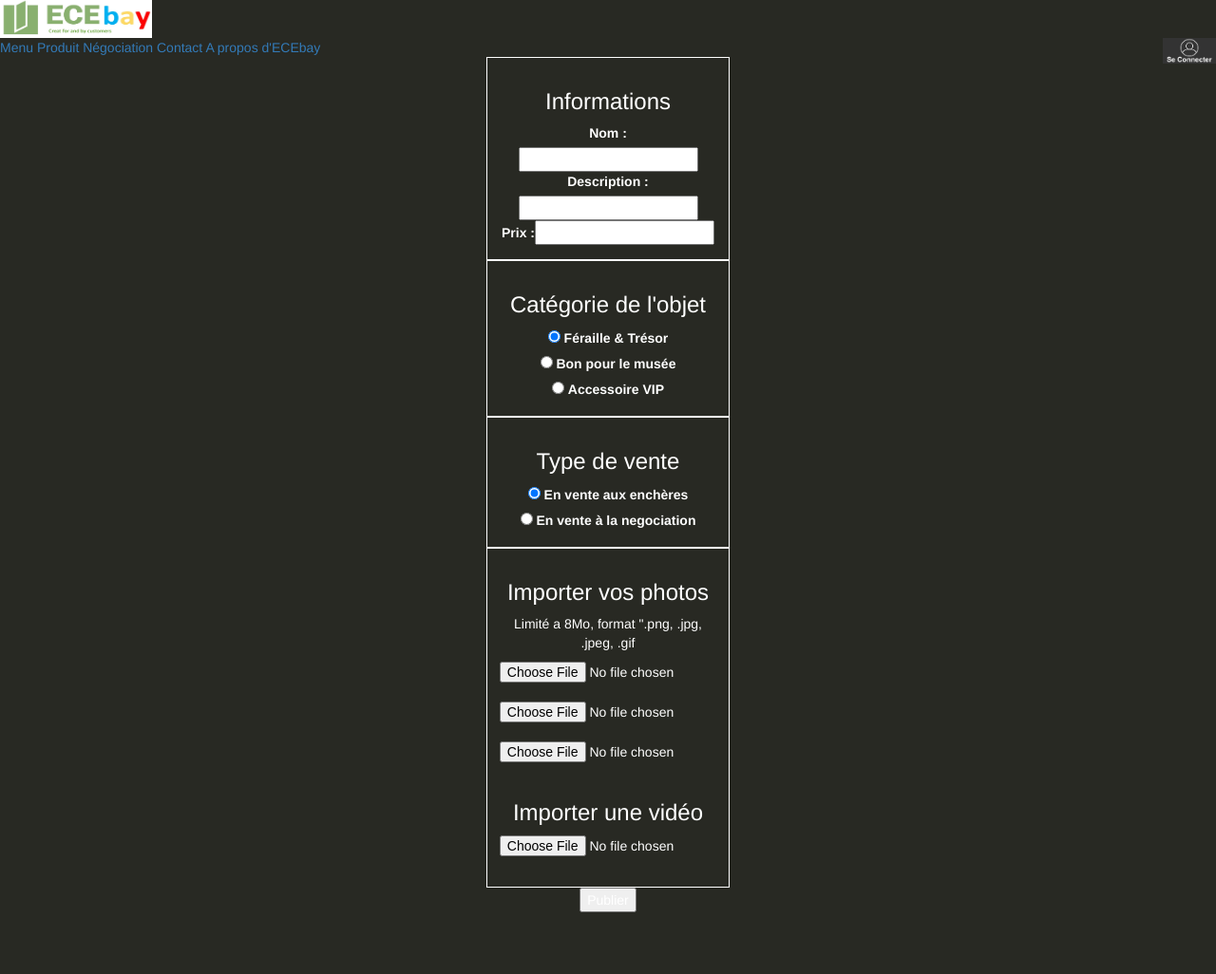
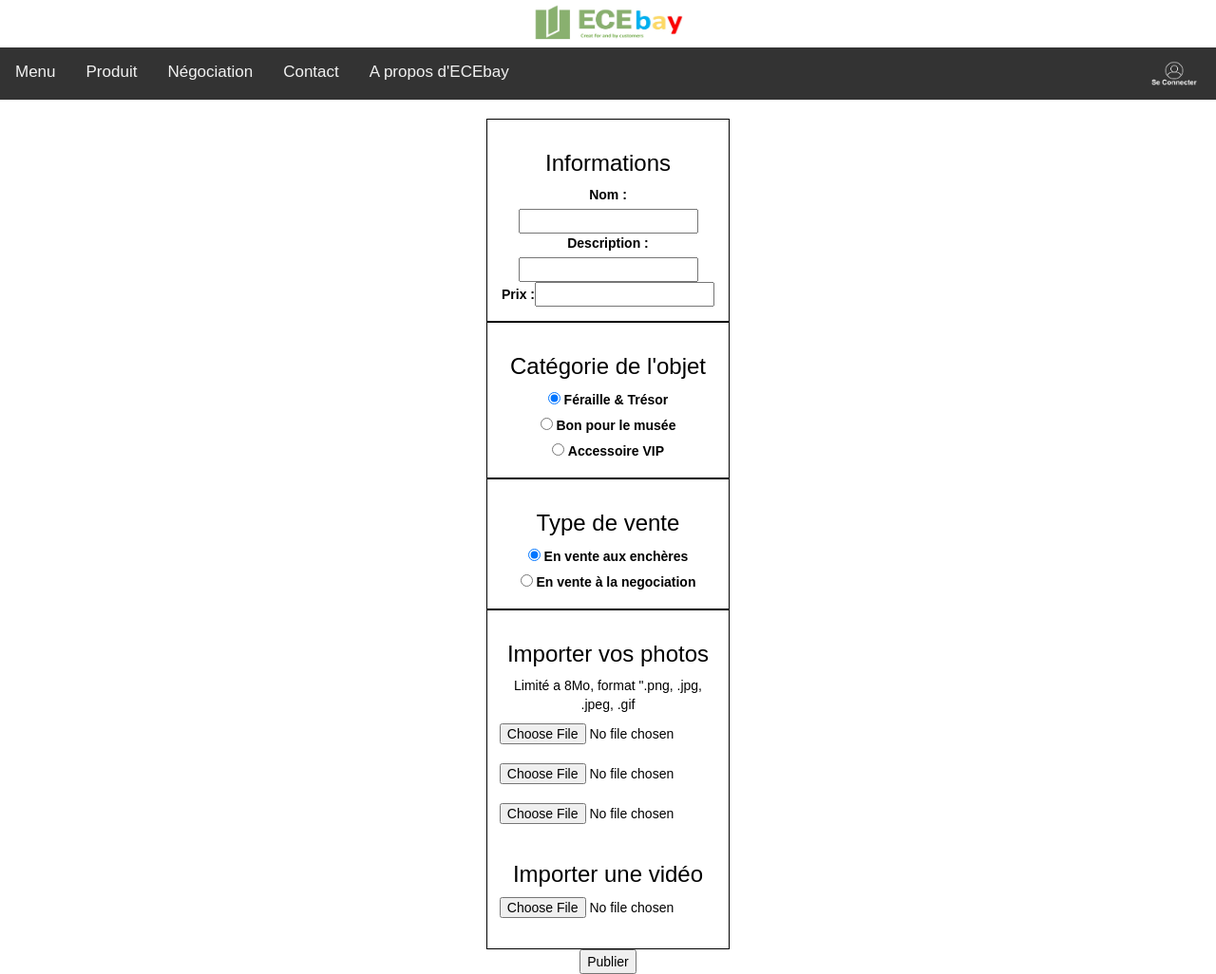
Before and after one commit to Giglobastre/PIscine_WEB_2020, a PHP site: page /site/Pages/nv_obj.php in a window 1280 px wide. Shown: the whole page at 95% size. Before the commit the page ends 961 px from the top, so only its background shows below. Run offline with PHP 8.4, Linux system fonts and the light colour scheme.

Commit message:
Add files via upload

```diff
--- a/Style/Style_nv_obj.css
+++ b/Style/Style_nv_obj.css
@@ -1,10 +1,80 @@
 .cadre{
-	border: 1px solid white;
+	border: 1px solid black;
 	width: 20%;
 	padding: 1%;
 }
 
 body{
-	background-color: rgb(40,41,35);
-	color: white;
+	color: black;
+  	margin: 0px;
+  	font-family: Arial, Helvetica, sans-serif;
 }
+
+#header{
+  background-color: white;
+  color: right;
+  text-align: center;
+  padding: 5px;
+}
+#objet {
+  margin-right : 50%;
+  border:1px solid black;
+  background-color: #ddd;
+  padding: center;
+  font-size: 17px;
+  margin-right:10%;
+  margin-left: 10%;
+  margin-bottom: 5%;
+}
+#ligneobj{
+  display: flex;
+}
+#boutons{
+  display: flex;
+}
+#pp{
+  width: 5%;
+  height: 5%
+}
+
+td{
+  width: 40%;
+}
+tr{
+  width: 100%;
+}
+table{
+  width: 100%
+}
+
+
+.topnav {
+  overflow: hidden;
+  background-color: #333;
+}
+
+.topnav a {
+  float: left;
+  color: #f2f2f2;
+  text-align: center;
+  padding: 14px 16px;
+  text-decoration: none;
+  font-size: 17px;
+}
+
+.topnav a:hover {
+  background-color: #ddd;
+  color: black;
+}
+
+.topnav a.active {
+  background-color: #4CAF50;
+  color: white;
+}
+#footer{
+ background-color: black;
+ color: white;
+ clear: both;
+ text-align: center;
+ padding: 5px;
+}
```
